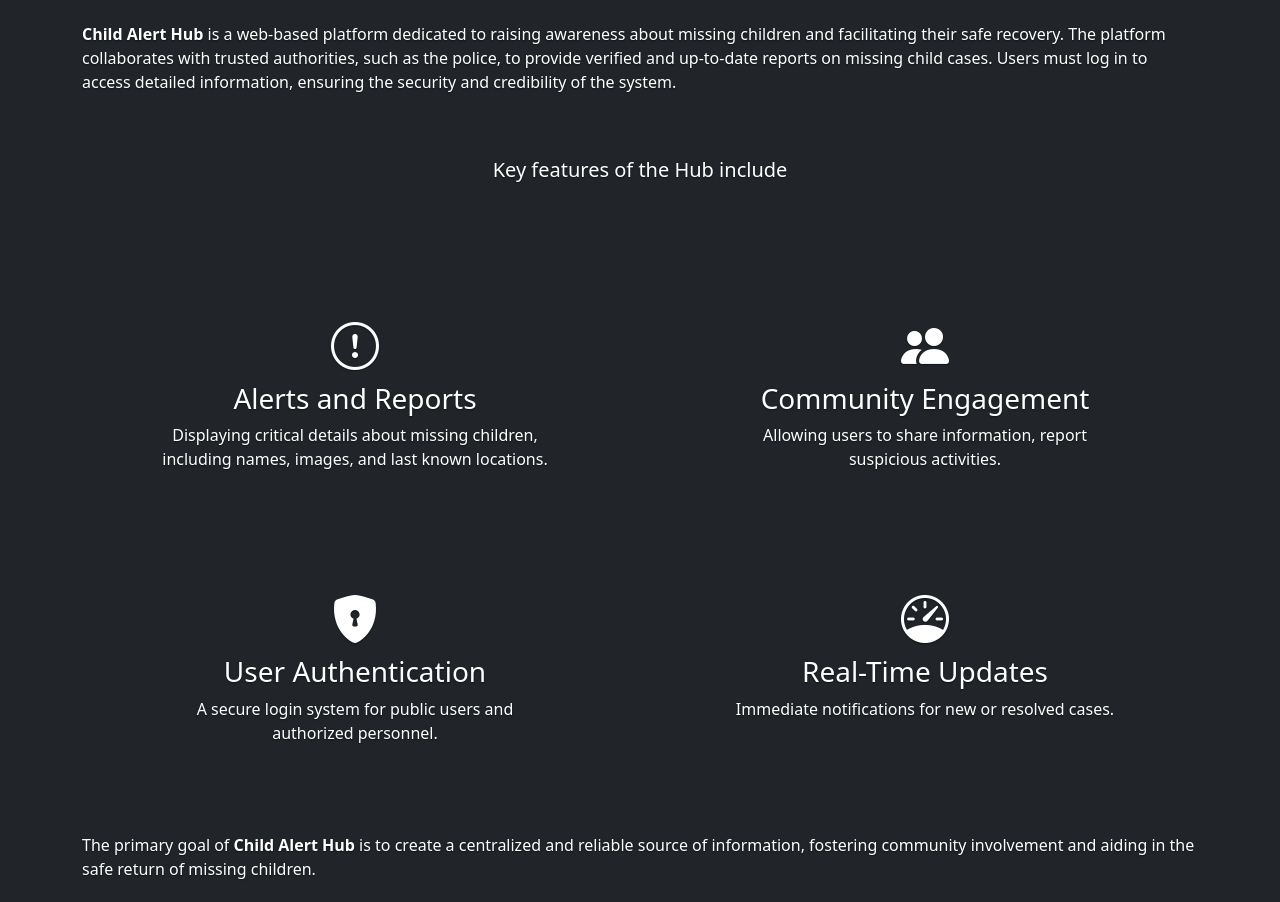
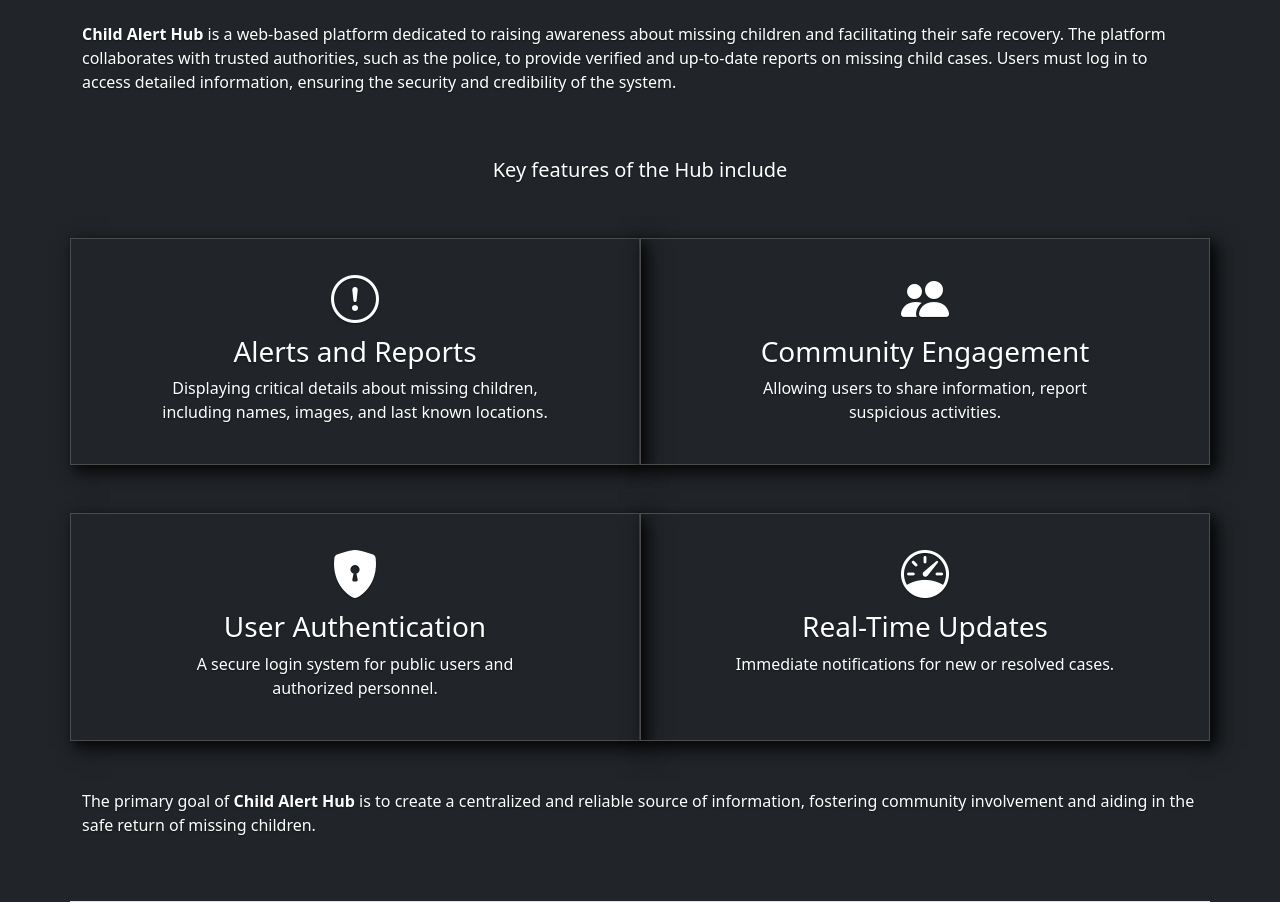
Before and after one commit to LeviUdoh-17/ChildAlertHub, a Flask app: page / in a window 1280 px wide. Shown: the part 1869-2771 px from the top of the page. Run offline with Flask 3, Linux system fonts and the light colour scheme.

Commit message:
Box shadow and spacing adjustment

```diff
--- a/static/style.css
+++ b/static/style.css
@@ -119,9 +119,17 @@ body {
     4px 4px 10px rgba(0, 0, 0, 0.3), /* Medium shadow */
     6px 6px 15px rgba(0, 0, 0, 0.4), /* Darker shadow */
     8px 8px 20px rgba(0, 0, 0, 0.5); /* Darkest shadow */
-}
-.featureIcons{
-  font-size: 3rem;
+  }
+  .featureIcons{
+    font-size: 3rem;
+  }
+  .featureCards{
+    box-shadow:
+    2px 2px 5px rgba(0, 0, 0, 0.2),  /* Light shadow */
+    4px 4px 10px rgba(0, 0, 0, 0.3), /* Medium shadow */
+    6px 6px 15px rgba(0, 0, 0, 0.4), /* Darker shadow */
+    8px 8px 20px rgba(0, 0, 0, 0.5); /* Darkest shadow */
+    border: 1px solid #4d4c4c;
 }
 
   @media (max-width: 768px) {
--- a/templates/home.html
+++ b/templates/home.html
@@ -102,7 +102,7 @@
                 <h1 class="text-center pb-3">Who Are We?</h1>
                 <article class="pb-3"><strong>Child Alert Hub</strong> is a web-based platform dedicated to raising awareness about missing children and facilitating their safe recovery. The platform collaborates with trusted authorities, such as the police, to provide verified and up-to-date reports on missing child cases. Users must log in to access detailed information, ensuring the security and credibility of the system. <br>
                 </article>
-                <h5 class="text-center py-5">
+                <h5 class="text-center pt-5">
                     Key features of the Hub include
                 </h5>
                 <!-- USE CARDS LATER -->
```
